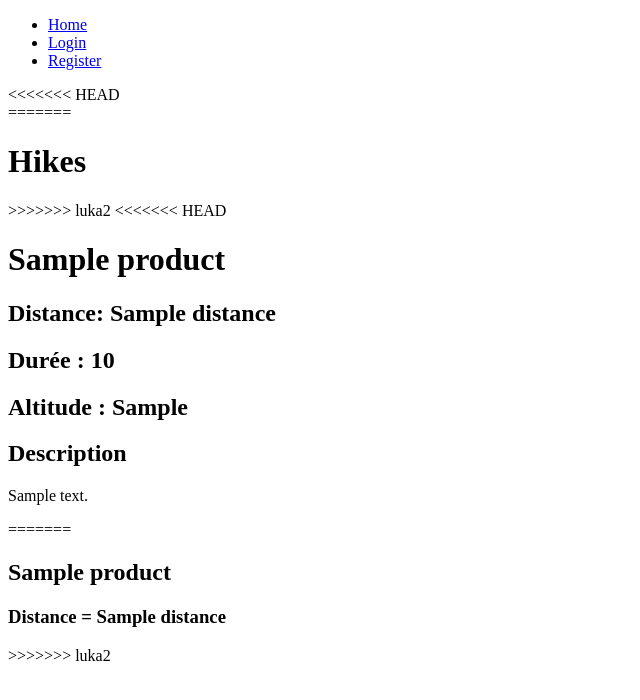
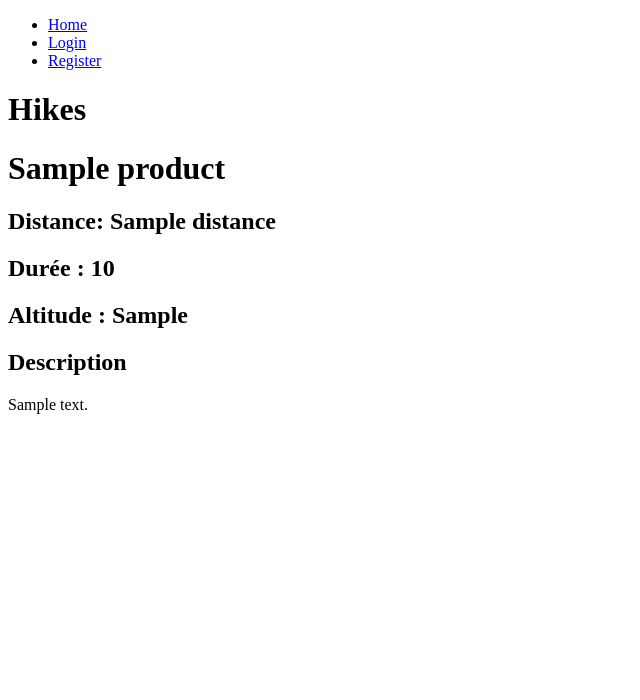
Before and after one commit to LukaB15/Hiking-Project, a PHP site: template src/views/product.view.php in a window 1280 px wide. Shown: the top 700 px of the page, without its empty margins (0-640 px from the left). Run offline with PHP 8.4, Linux system fonts and the light colour scheme; the template is opened without the code that fills it: most values are stand-ins (such as "Sample title", 1, 10 or a date in 2020).

Commit message:
Change nothing but allow me to update my work

```diff
--- a/src/models/Product.php
+++ b/src/models/Product.php
@@ -2,11 +2,7 @@
 
 class Product extends Database
 {
-<<<<<<< HEAD
     public function findAll(): array|false
-=======
-    public function findAll(): array|false
->>>>>>> luka2
     {
         try {
            return $this->query(
--- a/src/views/includes/header.view.php
+++ b/src/views/includes/header.view.php
@@ -24,10 +24,6 @@
     <?php if (!empty($_SESSION['user'])): ?>
         <span>Hello <?= $_SESSION['user']['username'] ?></span>
     <?php endif; ?>
-<<<<<<< HEAD
-</header>
-=======
 </header>
 
 <h1>Hikes</h1>
->>>>>>> luka2
--- a/src/views/product.view.php
+++ b/src/views/product.view.php
@@ -1,4 +1,3 @@
-<<<<<<< HEAD
 <h1><?= $product['name'] ?></h1>
 
 <h2>Distance: <?= $product['distance'] ?></h2>
@@ -6,8 +5,3 @@
 <h2>Altitude : <?= $product['elevation_gain'] ?></h2>
 <h2>Description</h2>
 <p><?= $product['description'] ?></p>
-=======
-<h2><?= $product['name'] ?></h2>
-
-<h3>Distance = <?= $product['distance'] ?> </h3>
->>>>>>> luka2
```
Also changed, not shown: src/public/index.php (+2 -13 lines).
